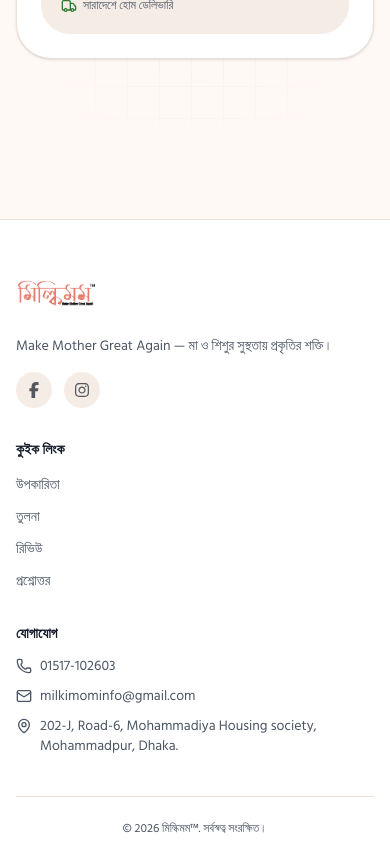
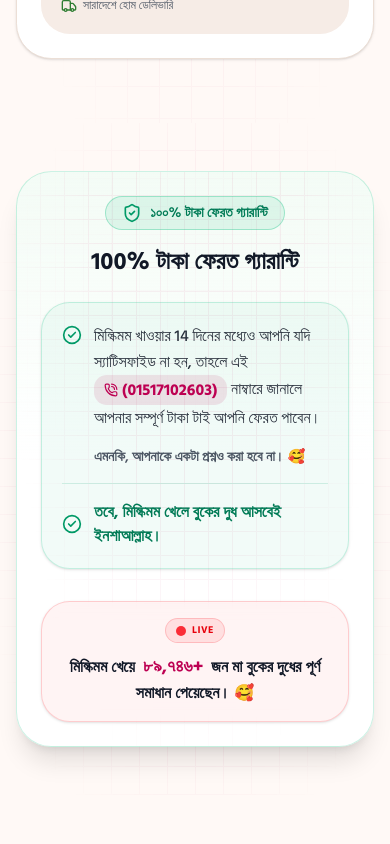
Before and after one commit to MdHasib01/milkimom-nextjs, a Next.js app: page / in a window 390 px wide. Shown: the part 7140-7984 px from the top of the page. Built offline with nearby package versions, Linux system fonts and the light colour scheme; no server answers.

Commit message:
feat: implement main landing page and add money-back guarantee section with live mother count tracking

```diff
--- a/src/app/page.tsx
+++ b/src/app/page.tsx
@@ -7,6 +7,7 @@ import { ComparisonSection } from "@/components/comparison-section";
 import { DoctorSection } from "@/components/doctor-section";
 import { TestimonialsSection } from "@/components/testimonials-section";
 import { OrderSection } from "@/components/order-section";
+import { GuaranteeSection } from "@/components/guarantee-section";
 import { FaqSection } from "@/components/faq-section";
 import { SiteFooter } from "@/components/site-footer";
 import { StickyMobileBar } from "@/components/sticky-mobile-bar";
@@ -27,6 +28,7 @@ export default function Home() {
         <TestimonialsSection />
         <FaqSection />
         <OrderSection />
+        <GuaranteeSection />
       </main>
       <SiteFooter />
       <StickyMobileBar />
--- /dev/null
+++ b/src/components/guarantee-section.tsx
@@ -0,0 +1,126 @@
+"use client";
+
+import { useEffect, useState } from "react";
+import { ShieldCheck, CheckCircle2, PhoneCall } from "lucide-react";
+import { Reveal } from "@/components/motion/reveal";
+import { GridPattern } from "@/components/grid-pattern";
+import { fetchMotherCount } from "@/lib/api";
+import { formatBengaliNumber } from "@/lib/number-utils";
+
+export function GuaranteeSection() {
+  const [motherCount, setMotherCount] = useState<number>(89746);
+
+  useEffect(() => {
+    let isMounted = true;
+
+    const loadCount = async () => {
+      try {
+        const result = await fetchMotherCount();
+        if (
+          isMounted &&
+          result?.success &&
+          typeof result.data?.count === "number" &&
+          result.data.count > 0
+        ) {
+          setMotherCount(result.data.count);
+        }
+      } catch {
+        // Fallback count stays 89746
+      }
+    };
+
+    loadCount();
+
+    const interval = setInterval(loadCount, 30000);
+    return () => {
+      isMounted = false;
+      clearInterval(interval);
+    };
+  }, []);
+
+  const formattedMotherCount = formatBengaliNumber(motherCount);
+
+  return (
+    <section id="guarantee" className="relative overflow-hidden py-12 sm:py-16">
+      <GridPattern size={28} className="opacity-40" />
+      <div className="mx-auto max-w-4xl px-4">
+        <Reveal className="relative overflow-hidden rounded-3xl border border-emerald-500/20 bg-gradient-to-b from-emerald-50/60 via-card to-card p-6 sm:p-10 shadow-xl dark:from-emerald-950/20">
+          <GridPattern
+            size={24}
+            className="z-0 opacity-30 [mask-image:radial-gradient(ellipse_at_top,black_40%,transparent_80%)]"
+          />
+
+          <div className="relative z-10 flex flex-col items-center text-center">
+            {/* Header Badge */}
+            <div className="inline-flex items-center gap-2 rounded-full border border-emerald-500/30 bg-emerald-500/10 px-4 py-1.5 text-emerald-700 font-semibold text-sm sm:text-base dark:text-emerald-400">
+              <ShieldCheck className="size-5 shrink-0 text-emerald-600 dark:text-emerald-400" />
+              <span>১০০% টাকা ফেরত গ্যারান্টি</span>
+            </div>
+
+            {/* Main Section Heading */}
+            <h2 className="mt-4 font-heading text-2xl font-extrabold text-foreground sm:text-3xl lg:text-4xl">
+              100% টাকা ফেরত গ্যারান্টি
+            </h2>
+
+            {/* Guarantee Details - Single Combined Box */}
+            <div className="mt-6 w-full max-w-2xl rounded-2xl border border-emerald-500/20 bg-emerald-500/5 p-5 sm:p-6 text-left dark:bg-emerald-950/20 space-y-4 shadow-sm">
+              {/* Point 1: Main Guarantee & Phone Call */}
+              <div className="flex items-start gap-3">
+                <CheckCircle2 className="size-5 sm:size-6 text-emerald-600 dark:text-emerald-400 shrink-0 mt-0.5" />
+                <p className="text-foreground/90 leading-relaxed text-base sm:text-lg font-medium">
+                  মিল্কিমম খাওয়ার 14 দিনের মধ্যেও আপনি যদি স্যাটিসফাইড না হন, তাহলে এই{" "}
+                  <a
+                    href="tel:01517102603"
+                    className="inline-flex items-center gap-1 font-bold text-primary hover:underline bg-primary/10 px-2.5 py-0.5 rounded-md transition-colors whitespace-nowrap align-middle"
+                  >
+                    <PhoneCall className="size-3.5 sm:size-4 shrink-0" />
+                    (01517102603)
+                  </a>{" "}
+                  নাম্বারে জানালে আপনার সম্পূর্ণ টাকা টাই আপনি ফেরত পাবেন।
+                </p>
+              </div>
+
+              {/* Point 2: No Question Asked */}
+              <p className="pl-8 sm:pl-9 font-semibold text-muted-foreground text-sm sm:text-base">
+                এমনকি, আপনাকে একটা প্রশ্নও করা হবে না। 🥰
+              </p>
+
+              {/* Subtle Divider */}
+              <div className="border-t border-emerald-500/15" />
+
+              {/* Point 3: Final Assurance */}
+              <div className="flex items-center gap-3">
+                <CheckCircle2 className="size-5 sm:size-6 text-emerald-600 dark:text-emerald-400 shrink-0" />
+                <p className="font-bold text-emerald-700 dark:text-emerald-300 text-base sm:text-lg">
+                  তবে, মিল্কিমম খেলে বুকের দুধ আসবেই ইনশাআল্লাহ।
+                </p>
+              </div>
+            </div>
+
+            {/* Dynamic Beneficiary Counter Banner from API */}
+            <div className="mt-8 w-full max-w-xl rounded-2xl border border-red-500/20 bg-red-500/5 p-4 sm:p-5 text-center shadow-sm backdrop-blur-sm dark:bg-red-950/20">
+              <div className="font-heading text-base sm:text-xl font-bold text-foreground flex items-center justify-center gap-2.5 flex-wrap">
+                <div className="inline-flex items-center gap-1.5 shrink-0 bg-red-500/10 border border-red-500/20 px-2.5 py-1 rounded-full">
+                  <span className="relative flex size-2.5 sm:size-3 shrink-0">
+                    <span className="absolute inline-flex h-full w-full animate-ping rounded-full bg-red-400 opacity-75" />
+                    <span className="relative inline-flex size-2.5 sm:size-3 rounded-full bg-red-500" />
+                  </span>
+                  <span className="text-[10px] sm:text-xs font-black uppercase tracking-wider text-red-600 dark:text-red-400">
+                    LIVE
+                  </span>
+                </div>
+                <p className="text-center">
+                  মিল্কিমম খেয়ে{" "}
+                  <span className="text-primary font-black text-lg sm:text-2xl px-1">
+                    {formattedMotherCount}
+                  </span>{" "}
+                  জন মা বুকের দুধের পূর্ণ সমাধান পেয়েছেন। 🥰
+                </p>
+              </div>
+            </div>
+          </div>
+        </Reveal>
+      </div>
+    </section>
+  );
+}
```
